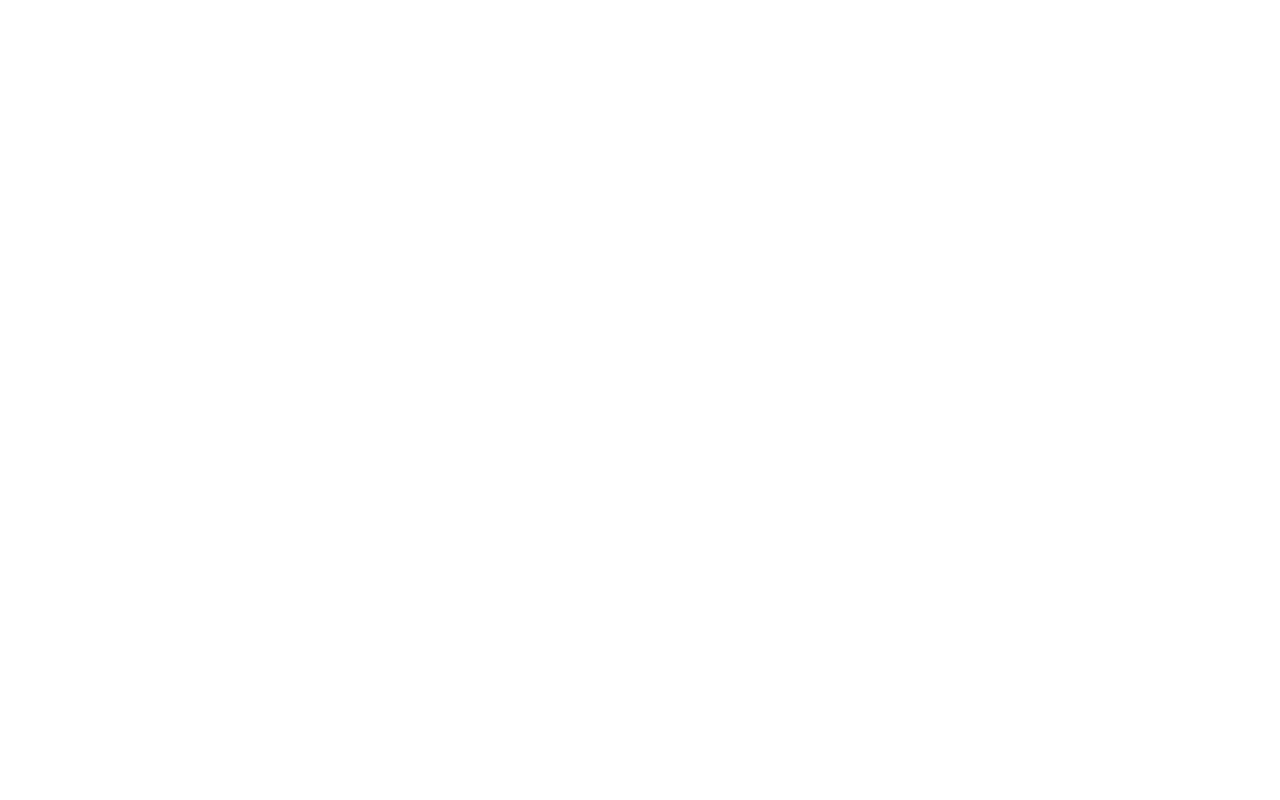
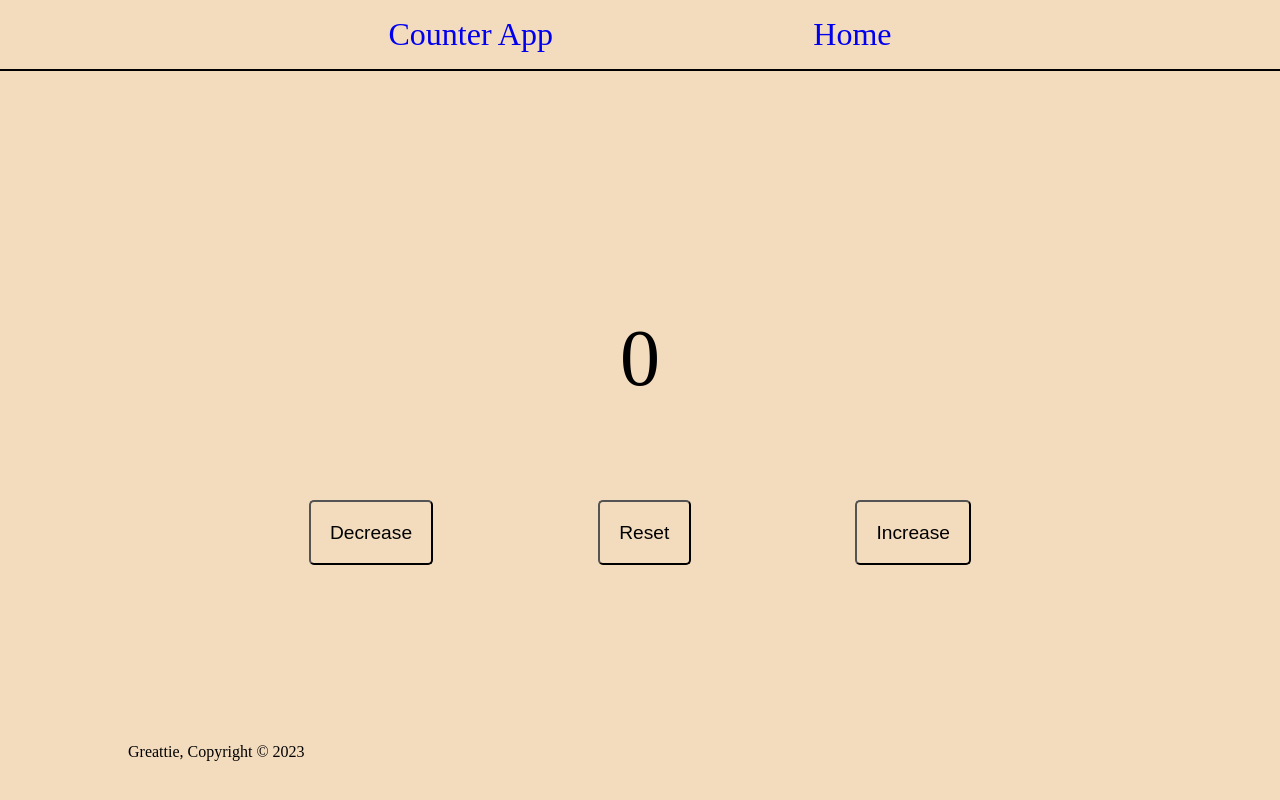
Before and after one commit to Greattie/counter-app, a plain HTML site: page index.html in a window 1280 px wide. Drawn offline with Linux system fonts and the light colour scheme.

Commit message:
added styles

```diff
--- a/index.html
+++ b/index.html
@@ -1,15 +1,38 @@
 <!DOCTYPE html>
 <html lang="en">
-<head>
-    <meta charset="UTF-8">
-    <meta http-equiv="X-UA-Compatible" content="IE=edge">
-    <meta name="viewport" content="width=device-width, initial-scale=1.0">
-    <link rel="stylesheet" href="style.css">
+  <head>
+    <meta charset="UTF-8" />
+    <meta http-equiv="X-UA-Compatible" content="IE=edge" />
+    <meta name="viewport" content="width=device-width, initial-scale=1.0" />
+    <link rel="stylesheet" href="style.css" />
     <title>Counter App</title>
-</head>
-<body>
+  </head>
+  <body>
+    <!-- NAVBAR -->
+    <nav class="nav">
+      <ul class="container nav-links">
+        <li class="nav-item"><a href="#">Counter App</a></li>
+        <li class="nav-item"><a href="#">Home</a></li>
+      </ul>
+    </nav>
 
+    <!-- MAIN -->
+    <main class="main">
+      <section class="container content">
+        <p>0</p>
+        <div class="controls">
+          <button>Decrease</button>
+          <button>Reset</button>
+          <button>Increase</button>
+        </div>
+      </section>
+    </main>
+
+    <!-- FOOTER -->
+    <footer>
+      <p class="container">Greattie, Copyright © 2023</p>
+    </footer>
 
     <script src="script.js"></script>
-</body>
+  </body>
 </html>
--- a/style.css
+++ b/style.css
@@ -0,0 +1,70 @@
+* {
+  margin: 0;
+  padding: 0;
+  box-sizing: border-box;
+}
+
+.container {
+  width: 80%;
+  margin: 0 auto;
+}
+
+a {
+  text-decoration: none;
+  font-size: 2rem;
+}
+
+body {
+  min-height: 100vh;
+  background-color: rgb(243, 220, 190);
+}
+
+/* NAVBAR */
+.nav {
+  border-bottom: 2px solid black;
+  min-height: 3em;
+}
+.nav-links {
+  display: flex;
+  list-style: none;
+  align-items: center;
+  justify-content: space-evenly;
+  margin: 1em auto;
+}
+
+/* MAIN */
+.main {
+  display: flex;
+  align-items: center;
+  justify-content: center;
+  min-height: calc(100vh - 8em);
+}
+.content {
+  margin: auto;
+}
+.content p {
+  text-align: center;
+  font-size: 5rem;
+  padding: 1em;
+}
+.controls {
+  display: flex;
+  justify-content: space-evenly;
+  padding: 1em;
+}
+button {
+    cursor: pointer;
+  background: transparent;
+  padding: 1em;
+  font-size: 1.2rem;
+  border-radius: 5px;
+}
+button:hover{
+    background-color: black;
+    color: white;
+}
+
+/* FOOTER */
+footer {
+  min-height: 3em;
+}
```
